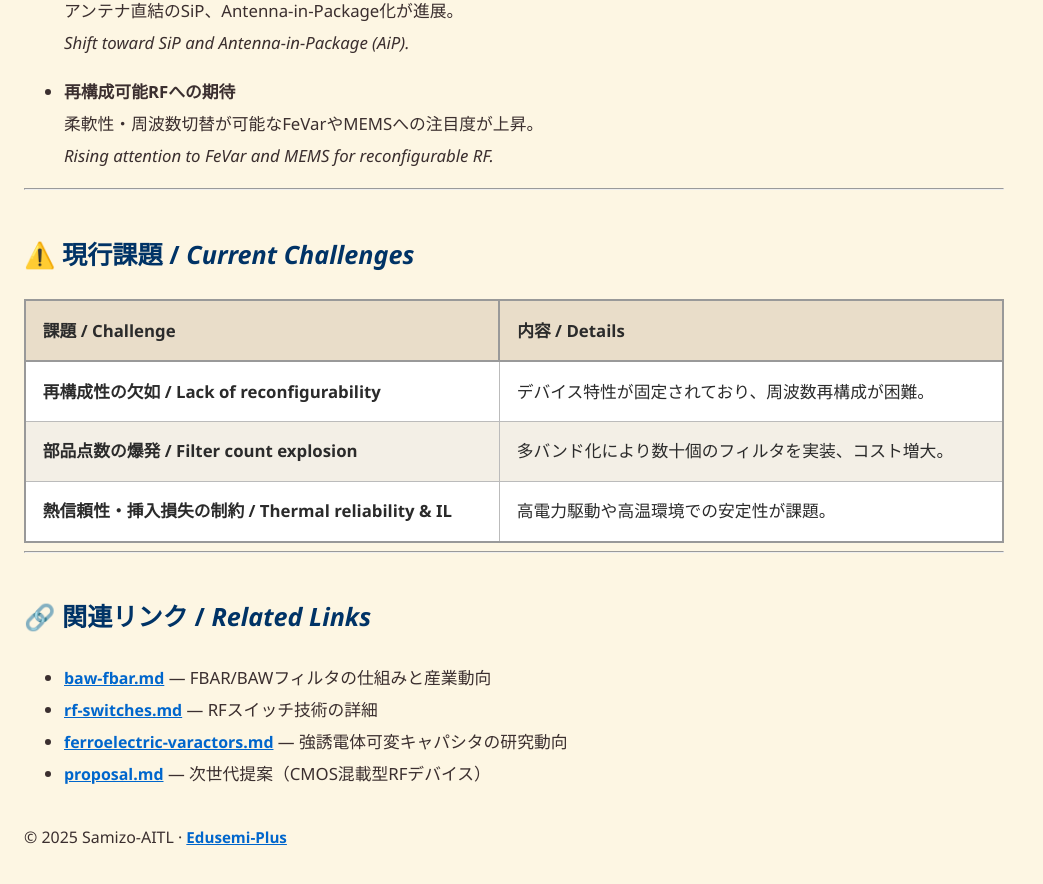
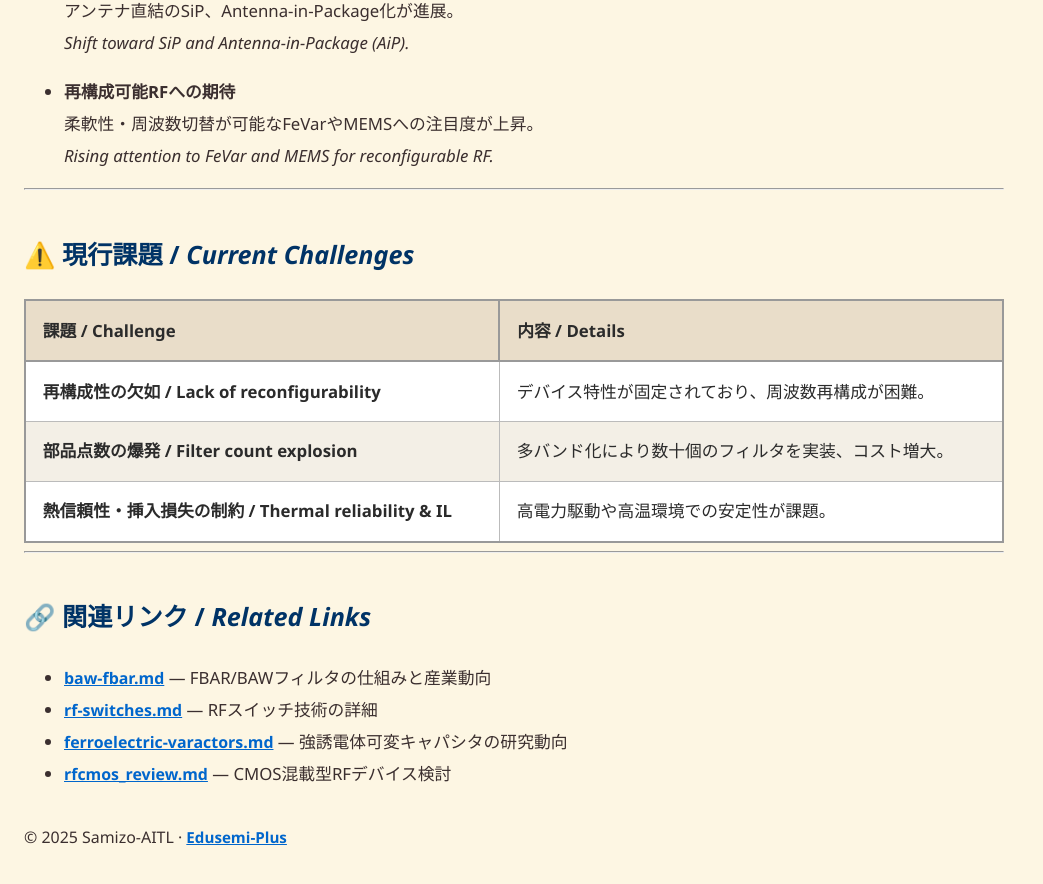
Before and after one commit to Samizo-AITL/Edusemi-Plus, a Jekyll site: the page built from applied-devices/rf-devices/current-devices.md, in a window 1280 px wide and 900 px high, scrolled down 1910 px. Shown: the top 884 px of the window, without its empty margins (0-1043 px from the left). Built offline with Jekyll 4.4.1, drawn with Linux system fonts in a browser that asks for light colours.

Commit message:
Update current-devices.md

```diff
--- a/applied-devices/rf-devices/current-devices.md
+++ b/applied-devices/rf-devices/current-devices.md
@@ -68,4 +68,4 @@ At the same time, emerging devices such as ferroelectric varactors (FeVar) and M
 - [baw-fbar.md](./baw-fbar.md) — FBAR/BAWフィルタの仕組みと産業動向
 - [rf-switches.md](./rf-switches.md) — RFスイッチ技術の詳細
 - [ferroelectric-varactors.md](./ferroelectric-varactors.md) — 強誘電体可変キャパシタの研究動向
-- [proposal.md](./proposal.md) — 次世代提案（CMOS混載型RFデバイス）
+- [rfcmos_review.md](./rfcmos_review.md) — CMOS混載型RFデバイス検討
```
